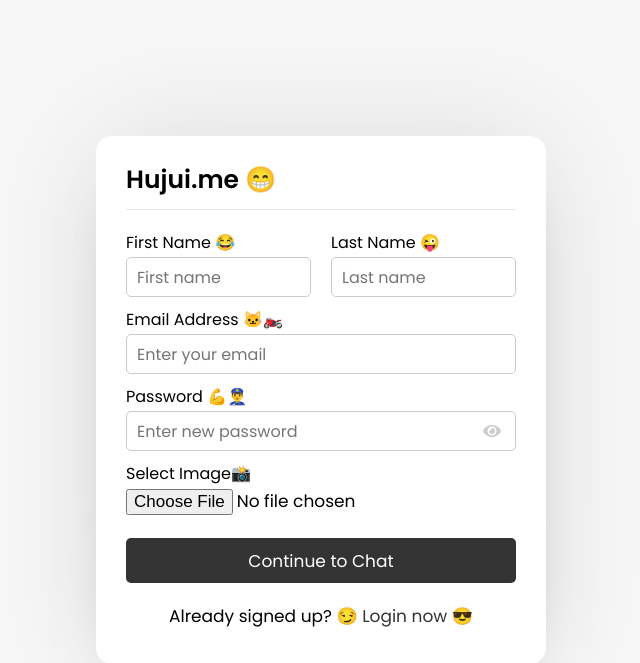
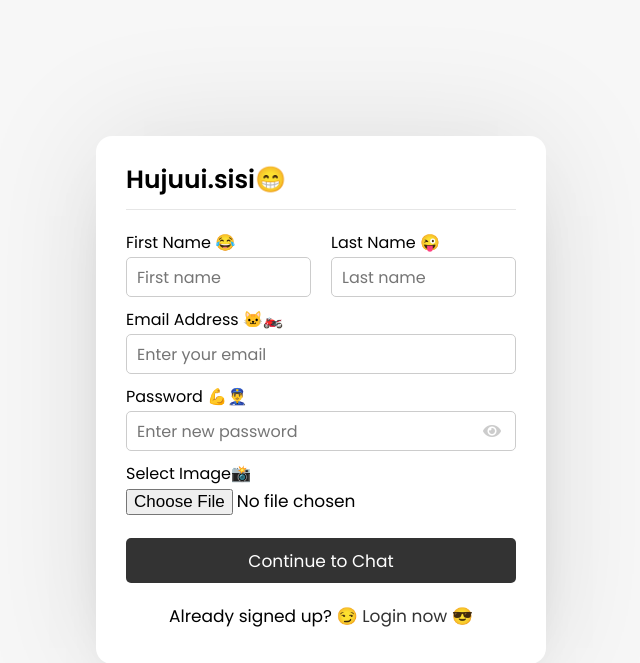
Before and after one commit to mojokageni/Hujui.me, a PHP site: page /index.php in a window 1280 px wide. Shown: the top 663 px of the page, without its empty margins (319-959 px from the left). Run offline with PHP 8.4, Linux system fonts and the light colour scheme.

Commit message:
Name Change

```diff
--- a/Chat by Michael/header.php
+++ b/Chat by Michael/header.php
@@ -5,7 +5,7 @@
   <meta charset="UTF-8">
   <meta name="viewport" content="width=device-width, initial-scale=1.0">
   <meta http-equiv="X-UA-Compatible" content="ie=edge">
-  <title>Hujui.me </title>
+  <title>Hujuui.sisi</title>
   <link rel="stylesheet" href="style.css">
   <link rel="stylesheet" href="https://cdnjs.cloudflare.com/ajax/libs/font-awesome/5.15.2/css/all.min.css"/>
 </head>
--- a/Chat by Michael/index.php
+++ b/Chat by Michael/index.php
@@ -9,7 +9,7 @@
 <body>
   <div class="wrapper">
     <section class="form signup">
-      <header>Hujui.me 😁 </header>
+      <header>Hujuui.sisi😁 </header>
       <form action="#" method="POST" enctype="multipart/form-data" autocomplete="off">
         <div class="error-text"></div>
         <div class="name-details">
--- a/Chat by Michael/login.php
+++ b/Chat by Michael/login.php
@@ -9,7 +9,7 @@
 <body>
   <div class="wrapper">
     <section class="form login">
-      <header>Hujui.me 😉</header>
+      <header>Hujuui.sisi😉</header>
       <form action="#" method="POST" enctype="multipart/form-data" autocomplete="off">
         <div class="error-text"></div>
         <div class="field input">
```
